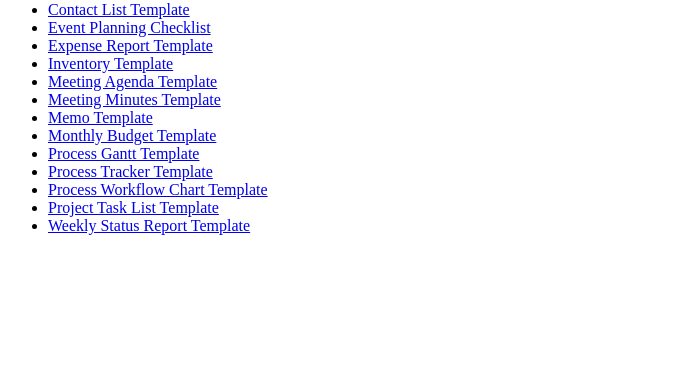
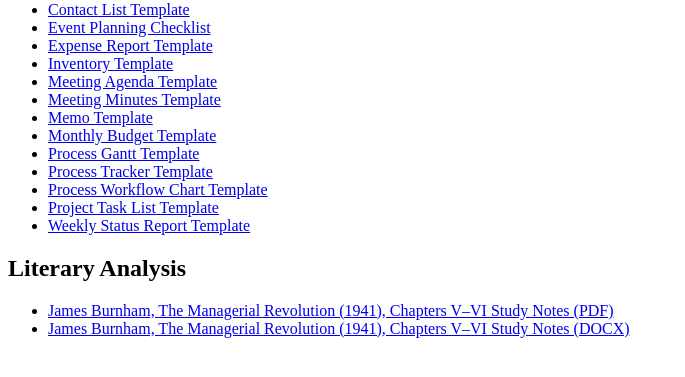
Before and after one commit to randomguy44baller/templates, a plain HTML site: page index.html in a window 1280 px wide. Shown: the part 79-456 px from the top of the page, without its empty margins (0-685 px from the left). Drawn offline with Linux system fonts and the light colour scheme.

Commit message:
Add Burnham Managerial Revolution Ch V-VI study notes (notes only)
Co-authored-by: randomguy44baller <randomguy44baller@users.noreply.github.com>

```diff
--- a/index.html
+++ b/index.html
@@ -13,3 +13,8 @@
 <li><a href="Project-Task-List-Template.xlsx" download>Project Task List Template</a></li>
 <li><a href="Weekly-Status-Report-Template.docx" download>Weekly Status Report Template</a></li>
 </ul>
+<h2 id="literary-analysis">Literary Analysis</h2>
+<ul>
+<li><a href="Burnham_Managerial_Revolution_ChV-VI_Notes_PUBLIC.pdf" download>James Burnham, The Managerial Revolution (1941), Chapters V–VI Study Notes (PDF)</a></li>
+<li><a href="Burnham_Managerial_Revolution_ChV-VI_Notes_PUBLIC.docx" download>James Burnham, The Managerial Revolution (1941), Chapters V–VI Study Notes (DOCX)</a></li>
+</ul>
```
Also changed, not shown: 2 other files.
